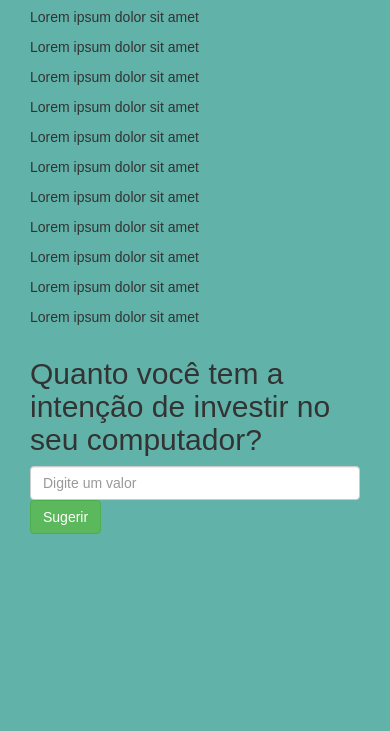
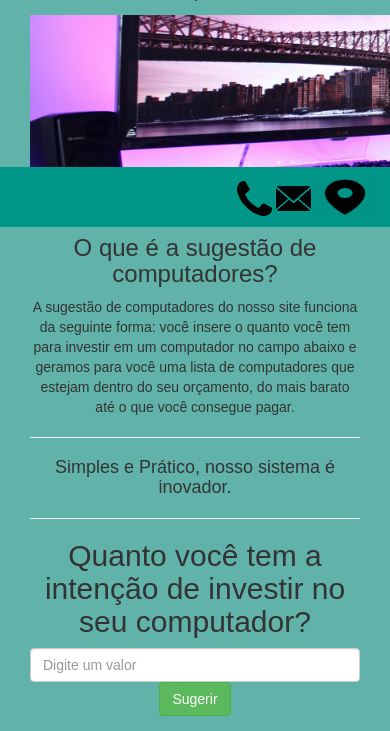
Before and after one commit to AndersonMSoares/Back-End, a PHP site: page /front-end/sugestao.html in a window 390 px wide; the page is wider, and only the part inside the window is pictured. Shown: the part 617-1348 px from the top of that part. Before the commit the page ends 1151 px from the top of that part, so only its background shows below. Run offline with PHP 8.4, Linux system fonts and the light colour scheme.

Commit message:
Parte 2 correções front
Correções

```diff
--- a/front-end/assets/css/master.css
+++ b/front-end/assets/css/master.css
@@ -12,6 +12,9 @@ body > footer {
     height: 60px;
     line-height: 60px;
     background-color: #f5f5f5;
+}
+.sugest {
+	position: fixed;
 }
 body > footer > div > div {
 	float: right;
@@ -70,3 +73,7 @@ body > footer > div {
 .passo > div > h3 {
 	color: #223843;
 }
+body > div.container.text-center > div:nth-child(4) > div.col-md-10 > div {
+	background-color: #61b3aa;
+	border-color: #009688;
+}
--- a/front-end/sugestao.html
+++ b/front-end/sugestao.html
@@ -5,14 +5,14 @@
   <meta http-equiv="X-UA-Compatible" content="IE=edge">
   <meta name="viewport" content="width=device-width, initial-scale=1">
 
-  <title>Sugestão!</title>
+  <title>Sugestão</title>
 
   <meta name="description" content="">
   <meta name="author" content="">
 
   <link href="assets/css/bootstrap.min.css" rel="stylesheet">
   <link href="assets/css/font-awesome.min.css" rel="stylesheet">
-  <link href="assets/css/master.css" rel="stylesheet">
+  <link rel="stylesheet" href="./assets/css/master.css">
 </head>
 <body>
 
@@ -41,54 +41,22 @@
   </div>
 
   <!-- Corpo -->
-  <div class="container">
-
+  <div class="container text-center">
+        <div class="row">
+      <div class="col-md-12">
+        <h1>Hardware Help</h1>
+        <h2>Uma solução em escolhas de hardware</h2>
+        <p>Monte você mesmo o seu PC! Escolha as peças que cabem no seu orçamento :)</p>
+      </div>
+    </div>
     <div class="col-md-12">
       <div class="text-center">
-        <img src="https://placeholdit.co//i/700x190">
-        <h2>Sugestões de Computadores</h2>
-      </div>
-      <div class="row">
-        <div class="col-md-3">
-          <p>Lorem ipsum dolor sit amet</p>
-        </div>
-        <div class="col-md-3">
-          <p>Lorem ipsum dolor sit amet</p>
-        </div>
-        <div class="col-md-3">
-          <p>Lorem ipsum dolor sit amet</p>
-        </div>
-        <div class="col-md-3">
-          <p>Lorem ipsum dolor sit amet</p>
-        </div>
-      </div>
-      <div class="row">
-        <div class="col-md-3">
-          <p>Lorem ipsum dolor sit amet</p>
-        </div>
-        <div class="col-md-3">
-          <p>Lorem ipsum dolor sit amet</p>
-        </div>
-        <div class="col-md-3">
-          <p>Lorem ipsum dolor sit amet</p>
-        </div>
-        <div class="col-md-3">
-          <p>Lorem ipsum dolor sit amet</p>
-        </div>
-      </div>
-      <div class="row">
-        <div class="col-md-3">
-          <p>Lorem ipsum dolor sit amet</p>
-        </div>
-        <div class="col-md-3">
-          <p>Lorem ipsum dolor sit amet</p>
-        </div>
-        <div class="col-md-3">
-          <p>Lorem ipsum dolor sit amet</p>
-        </div>
-        <div class="col-md-3">
-          <p>Lorem ipsum dolor sit amet</p>
-        </div>
+        <img src="./assets/images/pc1.jpg" width="700" height="200">
+        <h3>O que é a sugestão de computadores?</h3>
+        <p>A sugestão de computadores do nosso site funciona da seguinte forma: você insere o quanto você tem para investir em um computador no campo abaixo e geramos para você uma lista de computadores que estejam dentro do seu orçamento, do mais barato até o que você consegue pagar.</p>
+        <hr>
+        <h4>Simples e Prático, nosso sistema é inovador.</h4>
+        <hr>
       </div>
     </div>
 
@@ -115,7 +83,15 @@
   </div>
 
   </div>
-
+<footer class="footer sugest">
+  <div class='container-fluid'>
+    <div class="icon">
+      <img src="assets/images/footer/phone.png" width="35" height="35" alt="">
+      <img src="assets/images/footer/email.png" width="35" height="35" alt="">
+      <img src="assets/images/footer/local.png" width="60" height="40" alt="">
+    </div>
+  </div>
+</footer>
   <script src="assets/js/jquery-3.2.1.min.js" type="text/javascript"></script>
   <script src="assets/js/bootstrap.min.js" type="text/javascript" charset="utf-8"></script>
   <script src="assets/js/app.js" type="text/javascript" charset="utf-8"></script>
```
Also changed, not shown: front-end/build.html (+20 -30 lines), front-end/contato.html (+21 -30 lines), front-end/assets/images/lancamentos/3.png.
